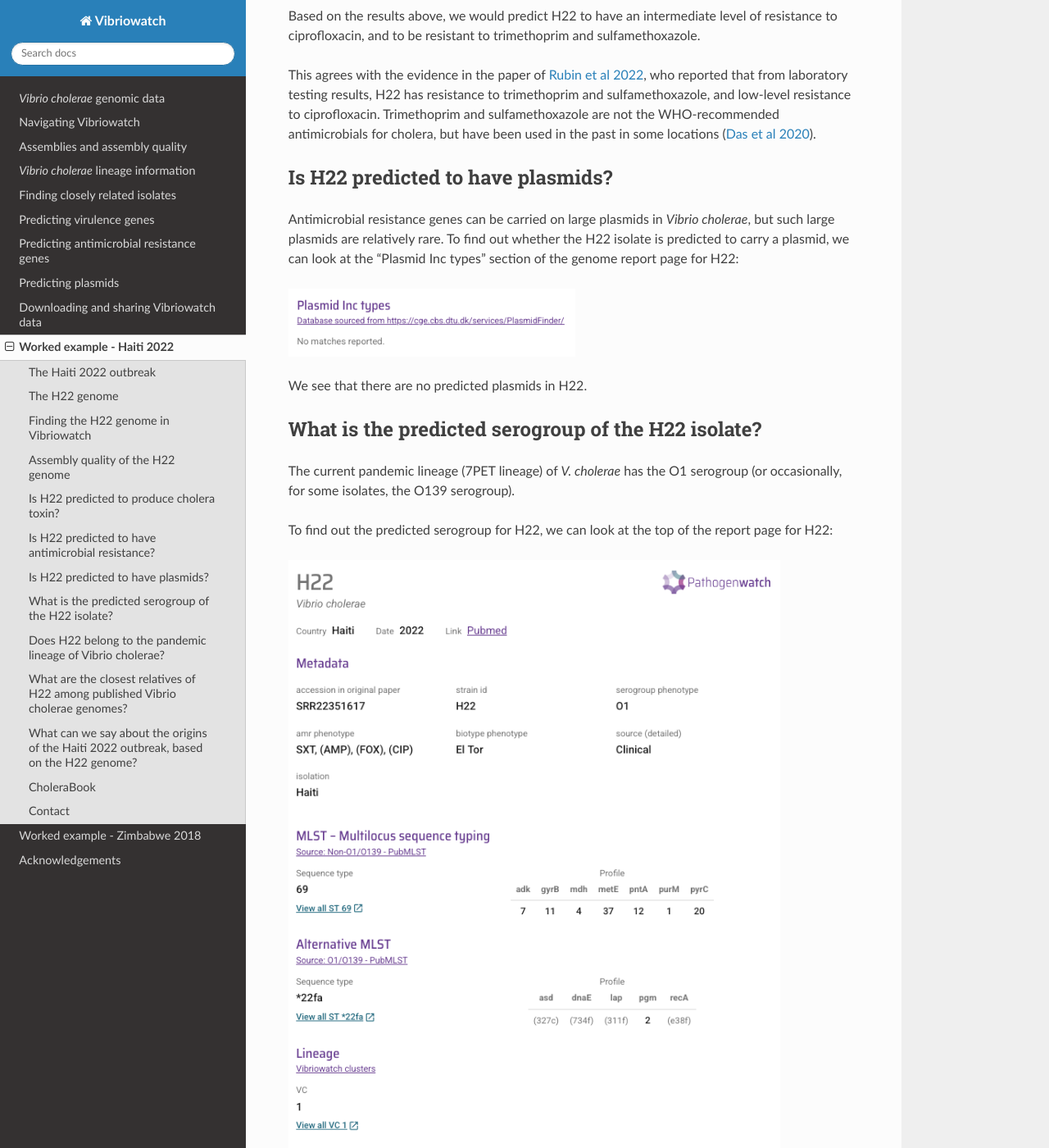
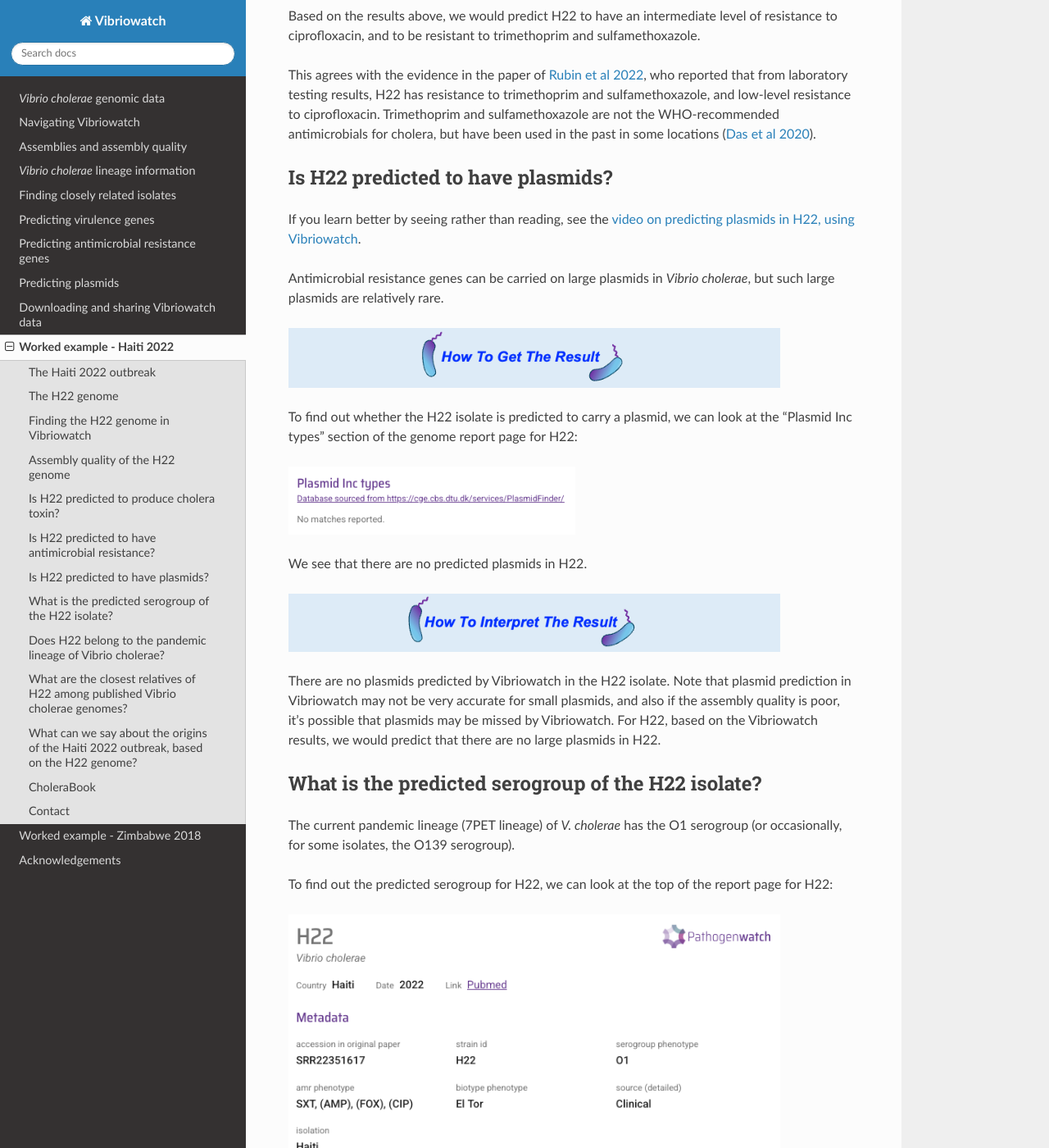
Before and after one commit to avrilcoghlan/vibriowatch, a Sphinx documentation site: the page built from docs/source/haiti.rst, in a window 1280 px wide and 1400 px high, scrolled down 6393 px. Shown: the whole window at 82% size. Built offline with Sphinx 7.4.7 and the Read the Docs theme 3.1.0, drawn with Linux system fonts in a browser that asks for light colours.

Commit message:
Update haiti.rst

```diff
--- a/docs/source/haiti.rst
+++ b/docs/source/haiti.rst
@@ -184,13 +184,28 @@ in the past in some locations (`Das et al 2020`_).
 Is H22 predicted to have plasmids?
 ----------------------------------
 
+If you learn better by seeing rather than reading, see the `video on predicting plasmids in H22, using Vibriowatch`_.
+
+.. _video on predicting plasmids in H22, using Vibriowatch: https://youtu.be/Gz38cn-b_DE
+
 Antimicrobial resistance genes can be carried on large plasmids in *Vibrio cholerae*, but such large plasmids are relatively rare.
+
+.. image:: HowToGetTheResult.png
+  :width: 600
+
 To find out whether the H22 isolate is predicted to carry a plasmid, we can look at the "Plasmid Inc types" section of the genome report page for H22:
 
 .. image:: Picture123.png
   :width: 350
 
 We see that there are no predicted plasmids in H22.
+
+.. image:: HowToInterpretTheResult.png
+  :width: 600
+
+There are no plasmids predicted by Vibriowatch in the H22 isolate. Note that plasmid prediction in Vibriowatch may not be very accurate for small
+plasmids, and also if the assembly quality is poor, it's possible that plasmids may be missed by Vibriowatch. For H22, based on the Vibriowatch results,
+we would predict that there are no large plasmids in H22.
 
 What is the predicted serogroup of the H22 isolate?
 ---------------------------------------------------
```
